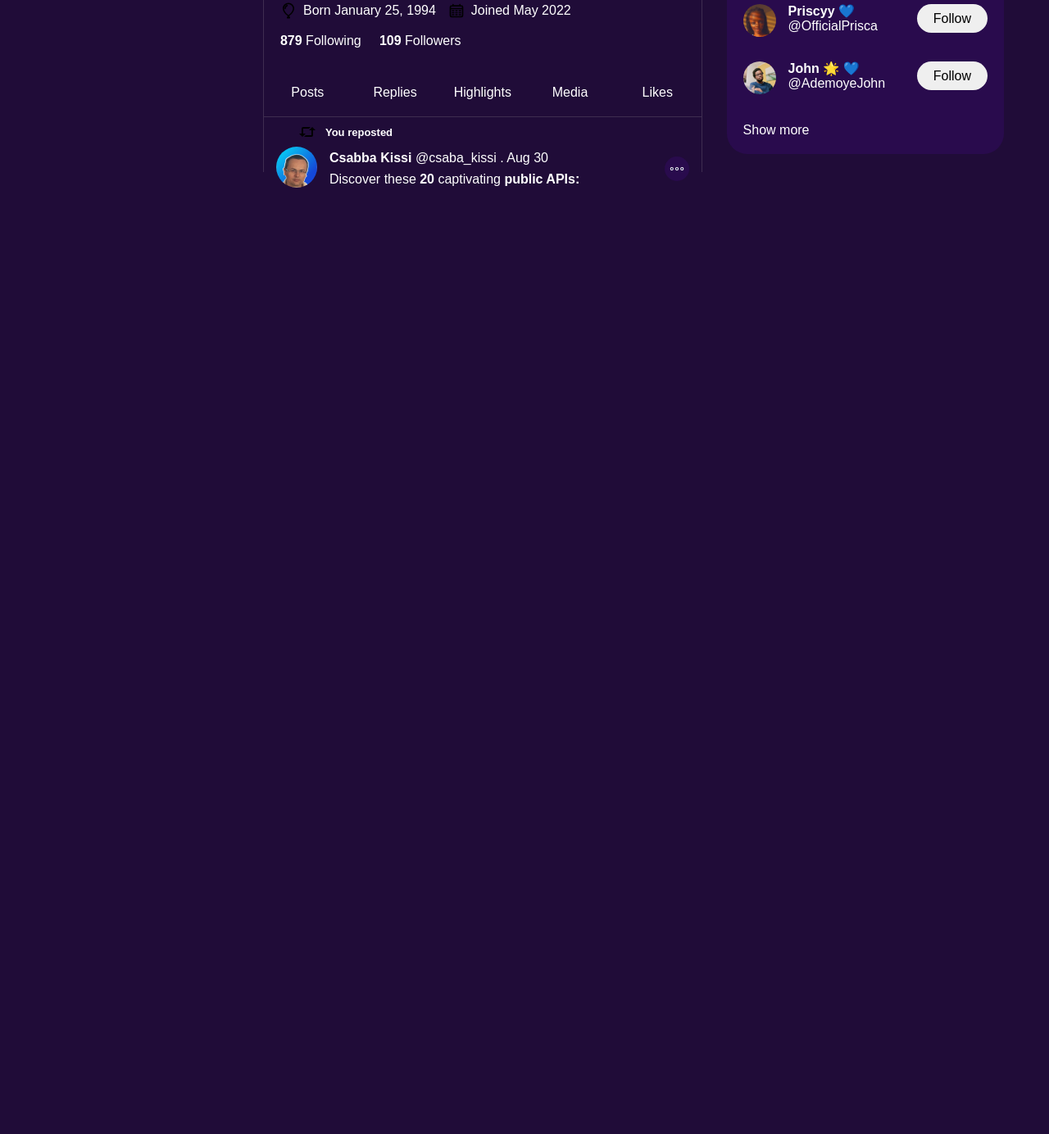
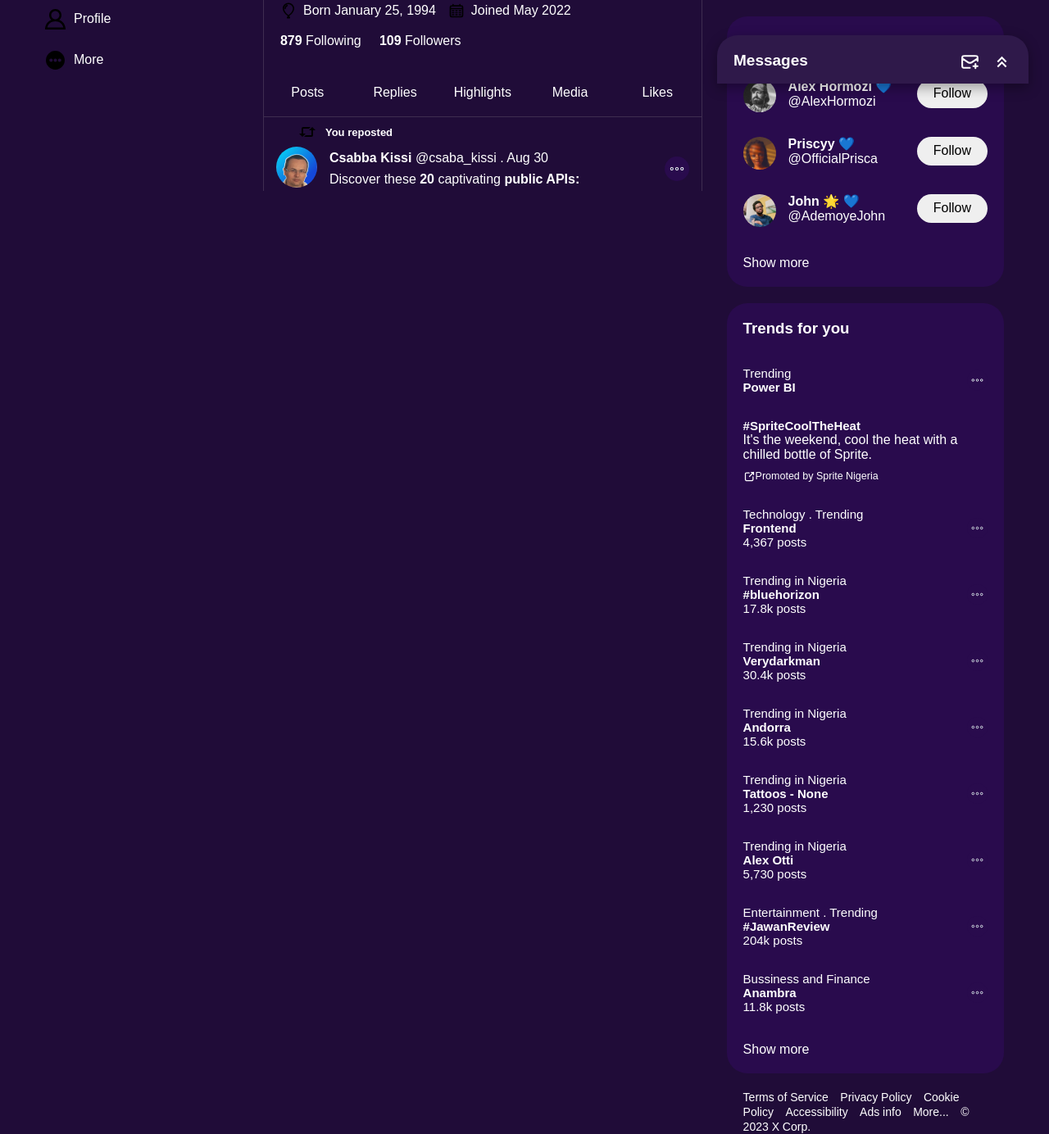
Before and after one commit to chivicoko/vc-social, a plain HTML site: page index.html in a window 1280 px wide. Shown: the part 698-2082 px from the top of the page at 82% size. Before the commit the page ends 938 px from the top, so only its background shows below. Drawn offline with Linux system fonts and the light colour scheme.

Commit message:
add the trends, privacy and messages sections

```diff
--- a/assets/css/style.css
+++ b/assets/css/style.css
@@ -88,7 +88,8 @@ nav ul li a {
     margin-block: 30px;
     color: #fff;
 }
-.row {
+
+.container-2 .row {
     display: flex;
     justify-content: space-around;
     align-items: center;
@@ -96,7 +97,7 @@ nav ul li a {
 }
 
 .col {
-    height: 100vh;
+    height: auto;
 }
 
 .col-1 {
@@ -435,18 +436,106 @@ nav ul li a {
     cursor: pointer;
 }
 
-.suggestions .show-more {
+.show-more {
     padding: 20px;
     border-bottom-left-radius: 25px;
     border-bottom-right-radius: 25px;
 }
 
-.suggestions .show-more:hover, .suggestion:hover {
+.show-more:hover, .suggestion:hover {
     background: #2f194a;
     cursor: pointer;
 }
 
-.suggestions .show-more a {
+.show-more a {
     color: #fff;
     text-decoration: none;
 }
+
+.trends-area {
+    margin-top: 20px;
+    background: #290b4d;
+    border-radius: 25px;
+}
+
+
+.trends-area h3 {
+    padding: 20px;
+}
+
+.trend {
+    padding: 15px 20px;
+    display: flex;
+    justify-content: space-between;
+}
+
+.trend img {
+    width: 25px;
+}
+
+
+.trends-area .trend:hover {
+    background: #2f194a;
+    cursor: pointer;
+}
+
+.trend p {
+    font-size: 15px;
+}
+
+.trend span {
+    font-size: 16px;
+}
+
+.trend p small {
+    display: flex;
+    margin-top: 10px;
+}
+
+.trend .promotion-arrow {
+    width: 15px;
+}
+
+.terms-of-service-area {
+    margin: 20px;
+}
+
+.terms-of-service-area a, .terms-of-service-area span {
+    margin-right: 10px;
+    text-decoration: none;
+    color: #fff;
+    font-size: 14px;
+}
+
+.terms-of-service-area a:hover {
+    text-decoration: underline;
+}
+
+.sticky-msg {
+    display: flex;
+    justify-content: space-between;
+    padding: 20px 20px 10px;
+    background: #2f194a;
+    box-shadow: rgba(0, 0, 0, 0.35) 0px 5px 15px;
+    border-top-left-radius: 25px;
+    border-top-right-radius: 25px;
+    position: fixed;
+    bottom: 0;
+    right: 25px;
+    width: 380px;
+    cursor: pointer;
+    color: #fff;
+}
+
+.sticky-msg p {
+    font-size: 19px;
+
+}
+
+.sticky-msg .imgs img {
+    width: 25px;
+}
+
+.sticky-msg .imgs .img1 {
+    margin-right: 10px;
+}
--- a/index.html
+++ b/index.html
@@ -198,17 +198,79 @@
                     </div>
 
                     <div class="trends-area">
-                        <h3></h3>
+                        <h3>Trends for you</h3>
                         <div class="trends">
+                            <div class="trend">
+                                <p>Trending <br> <strong>Power BI</strong></p>
+                                <img class="trend-img" src="assets/images/more-horizontal-svgrepo-com.svg" alt="">
+                            </div>
+                            <div class="trend">
+                                <p>
+                                    <strong>#SpriteCoolTheHeat</strong> <br>
+                                    <span>It's the weekend, cool the heat with a chilled bottle of Sprite.</span> <br>
+                                    <small><img class="promotion-arrow" src="assets/images/arrow-up-right-from-square-svgrepo-com.svg" alt=""> Promoted by Sprite Nigeria</small>
+                                </p>
+                            </div>
+                            <div class="trend">
+                                <p>Technology . Trending <br> <strong>Frontend</strong> <br> 4,367 posts</p>
+                                <img class="trend-img" src="assets/images/more-horizontal-svgrepo-com.svg" alt="">
+                            </div>
+                            <div class="trend">
+                                <p>Trending in Nigeria <br> <strong>#bluehorizon</strong> <br> 17.8k posts</p>
+                                <img class="trend-img" src="assets/images/more-horizontal-svgrepo-com.svg" alt="">
+                            </div>
+                            <div class="trend">
+                                <p>Trending in Nigeria <br> <strong>Verydarkman</strong> <br> 30.4k posts</p>
+                                <img class="trend-img" src="assets/images/more-horizontal-svgrepo-com.svg" alt="">
+                            </div>
+                            <div class="trend">
+                                <p>Trending in Nigeria <br> <strong>Andorra</strong> <br> 15.6k posts</p>
+                                <img class="trend-img" src="assets/images/more-horizontal-svgrepo-com.svg" alt="">
+                            </div>
+                            <div class="trend">
+                                <p>Trending in Nigeria <br> <strong>Tattoos - None</strong> <br> 1,230 posts</p>
+                                <img class="trend-img" src="assets/images/more-horizontal-svgrepo-com.svg" alt="">
+                            </div>
+                            <div class="trend">
+                                <p>Trending in Nigeria <br> <strong>Alex Otti</strong> <br> 5,730 posts</p>
+                                <img class="trend-img" src="assets/images/more-horizontal-svgrepo-com.svg" alt="">
+                            </div>
+                            <div class="trend">
+                                <p>Entertainment . Trending <br> <strong>#JawanReview</strong> <br> 204k posts</p>
+                                <img class="trend-img" src="assets/images/more-horizontal-svgrepo-com.svg" alt="">
+                            </div>
+                            <div class="trend">
+                                <p>Bussiness and Finance <br> <strong>Anambra</strong> <br> 11.8k posts</p>
+                                <img class="trend-img" src="assets/images/more-horizontal-svgrepo-com.svg" alt="">
+                            </div>
 
+                            <div class="show-more"><a href="">Show more</a></div>
                         </div>
                     </div>
+
+                    <div class="terms-of-service-area">
+                        <a href="">Terms of Service</a>
+                        <a href="">Privacy Policy</a>
+                        <a href="">Cookie Policy</a>
+                        <a href="">Accessibility</a>
+                        <a href="">Ads info</a>
+                        <a href="">More...</a>
+                        <span>&copy; 2023 X Corp.</span>
+                    </div>
+
 
                 </div>
             </div>
         </div>
     </section>
 
+    <div class="sticky-msg">
+        <p><strong>Messages</strong></p>
+        <div class="imgs">
+            <img class="img1" src="assets/images/mail-plus-svgrepo-com.svg" alt="">
+            <img class="img2" src="assets/images/chevron-double-up-svgrepo-com.svg" alt="">
+        </div>
+    </div>
 
     <script src="assets/js/main.js"></script>
 </body>
```
Also changed, not shown: assets/images/arrow-up-right-from-square-svgrepo-com.svg (added), assets/images/chevron-double-up-svgrepo-com.svg (added), assets/images/mail-plus-svgrepo-com.svg (added).
